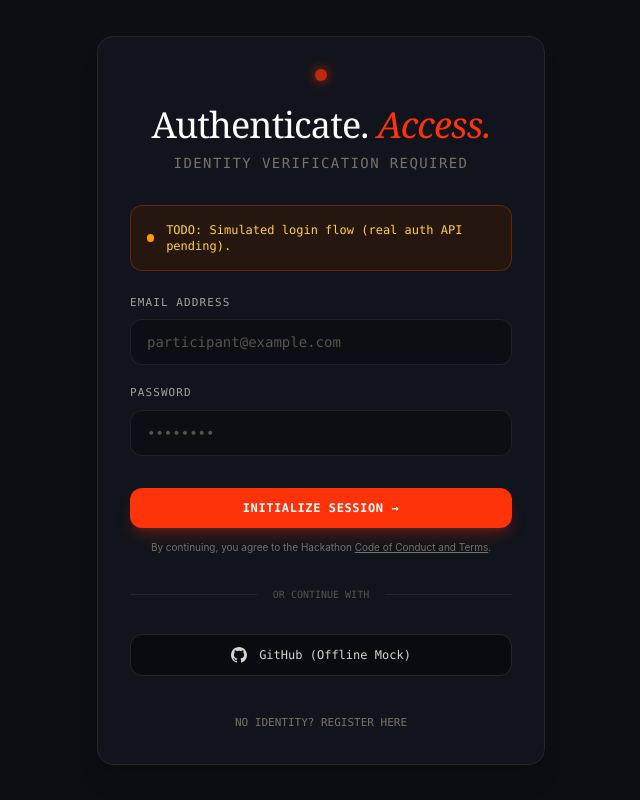
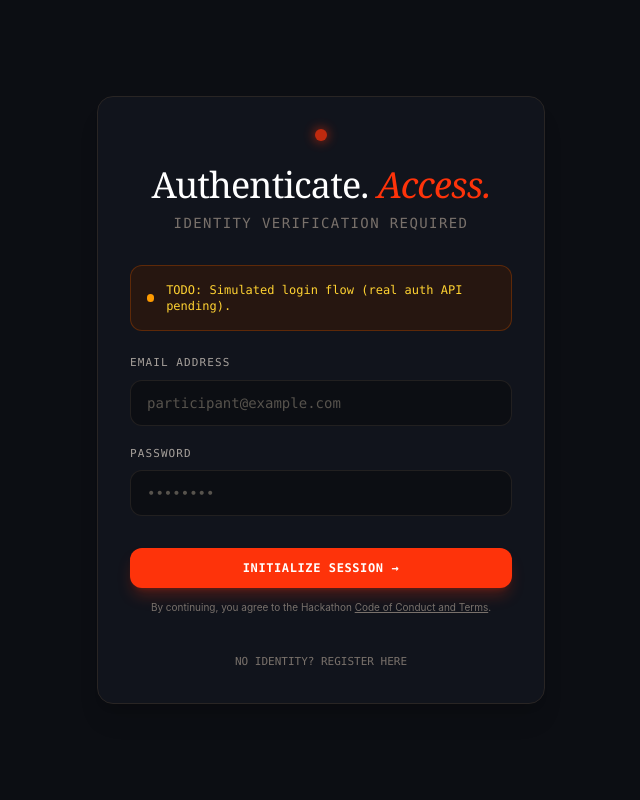
Before and after one commit to helplanes/dogfood-2026, a Next.js app: page /login in a window 1280 px wide. Shown: the whole page, without its empty margins (319-959 px from the left). Built offline with nearby package versions, Linux system fonts and the light colour scheme.

Commit message:
fix(participant): remove mock GitHub authentication button

```diff
--- a/src/app/(auth)/login/page.tsx
+++ b/src/app/(auth)/login/page.tsx
@@ -112,22 +112,6 @@
             </p>
           </div>
 
-          <div className="relative flex items-center py-2">
-            <div className="flex-grow border-t border-stone-800"></div>
-            <span className="flex-shrink-0 mx-4 text-stone-600 text-[10px] font-mono uppercase">Or Continue With</span>
-            <div className="flex-grow border-t border-stone-800"></div>
-          </div>
-
-          <div>
-            {/* Note: This is a mocked visual UI only. Runtime external auth is forbidden. */}
-            <button
-              type="button"
-              className="flex w-full items-center justify-center gap-3 px-5 py-3 rounded-xl bg-[#090b10] hover:bg-[#191c20] text-stone-300 text-xs font-mono font-medium border border-stone-800 transition-colors"
-            >
-              <svg viewBox="0 0 24 24" fill="currentColor" className="w-4 h-4"><path d="M12 0c-6.626 0-12 5.373-12 12 0 5.302 3.438 9.8 8.207 11.387.599.111.793-.261.793-.577v-2.234c-3.338.726-4.033-1.416-4.033-1.416-.546-1.387-1.333-1.756-1.333-1.756-1.089-.745.083-.729.083-.729 1.205.084 1.839 1.237 1.839 1.237 1.07 1.834 2.807 1.304 3.492.997.107-.775.418-1.305.762-1.604-2.665-.305-5.467-1.334-5.467-5.931 0-1.311.469-2.381 1.236-3.221-.124-.303-.535-1.524.117-3.176 0 0 1.008-.322 3.301 1.23.957-.266 1.983-.399 3.003-.404 1.02.005 2.047.138 3.006.404 2.291-1.552 3.297-1.23 3.297-1.23.653 1.653.242 2.874.118 3.176.77.84 1.235 1.911 1.235 3.221 0 4.609-2.807 5.624-5.479 5.921.43.372.823 1.102.823 2.222v3.293c0 .319.192.694.801.576 4.765-1.589 8.199-6.086 8.199-11.386 0-6.627-5.373-12-12-12z"/></svg>
-              GitHub (Offline Mock)
-            </button>
-          </div>
 
           <div className="text-center pt-2">
             <Link href="/signup" className="text-[11px] font-mono text-stone-500 hover:text-[#fe330a] transition-colors">
```
